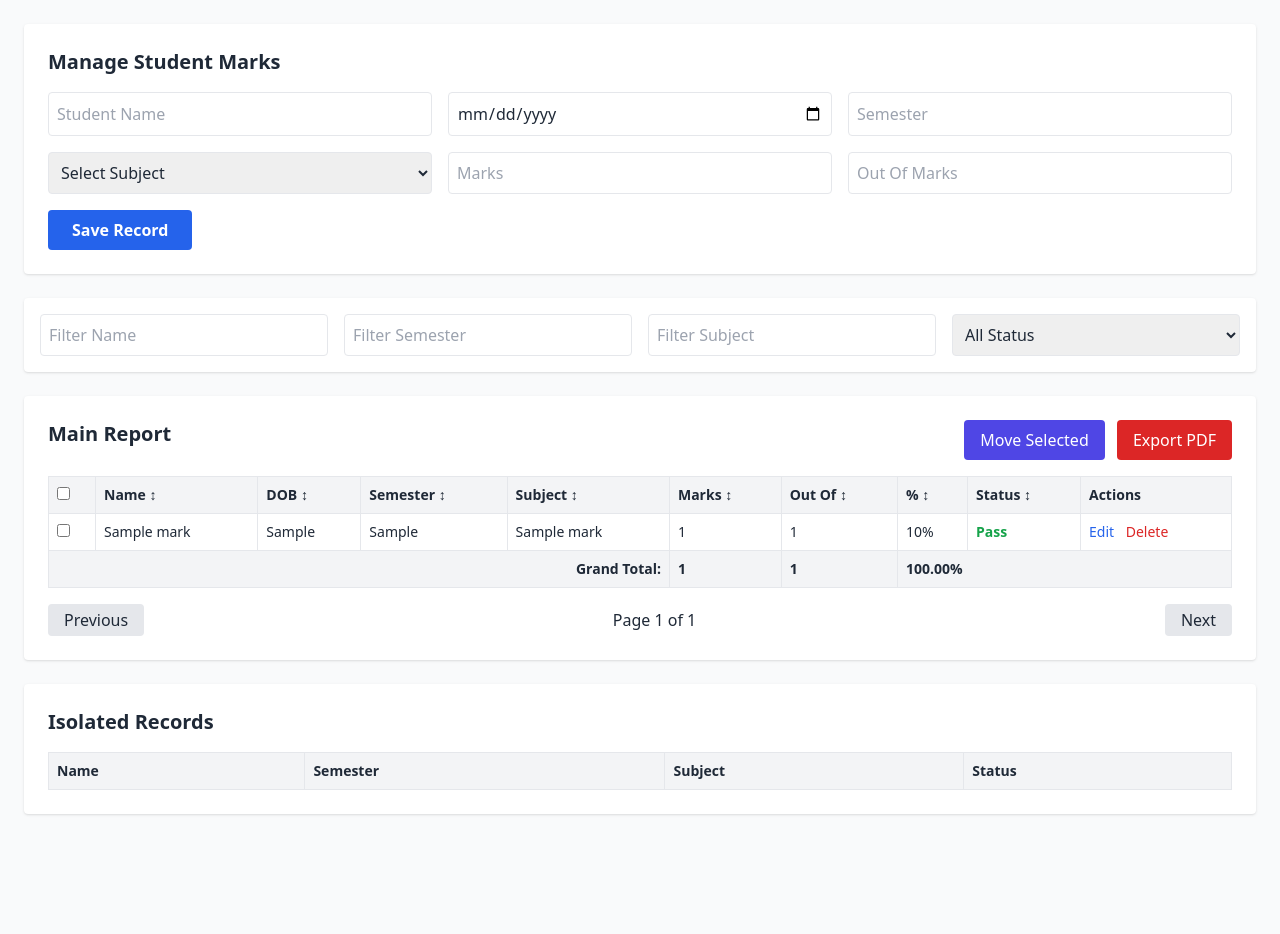
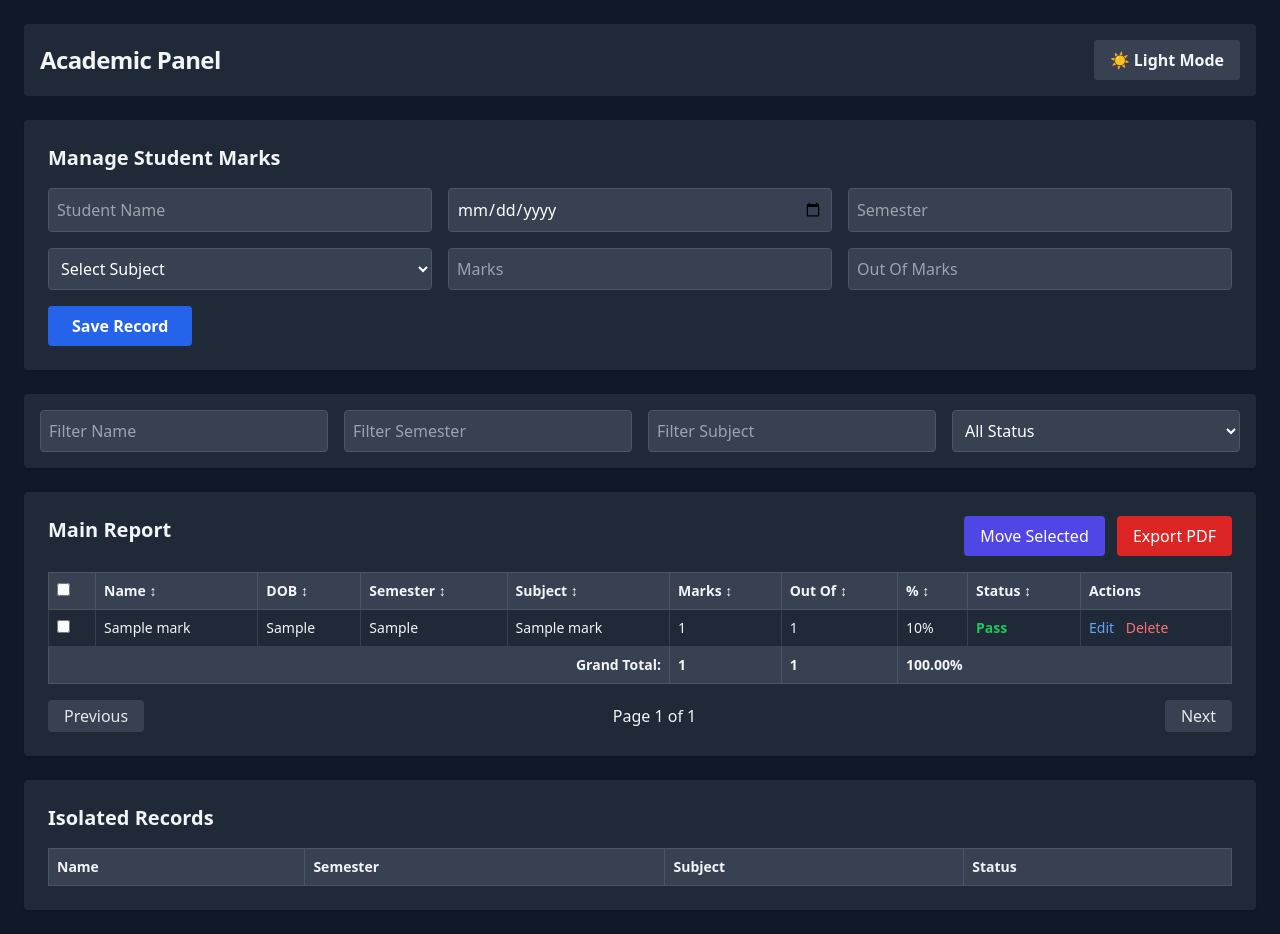
Before and after one commit to enmadourayuga/Student-Marks-Management-System, a Flask app: page / in a window 1280 px wide. Before the commit the page ends 815 px from the top, so only its background shows below. Run offline with Flask 3, Linux system fonts and the light colour scheme; tables that the repository leaves empty hold one stand-in row (values such as "Sample post"); lists and menus that the app fills with data are empty; some libraries are stand-ins or nearby versions.

Commit message:
Enhance dark mode support and UI elements
Updated HTML structure for dark mode support and improved accessibility features. Enhanced button styles and form inputs for better user experience.

```diff
--- a/templates/index.html
+++ b/templates/index.html
@@ -1,97 +1,110 @@
 <!DOCTYPE html>
-<html lang="en">
+<html lang="en" class="dark">
 <head>
     <meta charset="UTF-8">
     <title>Student Marks Management</title>
     <script src="https://cdn.tailwindcss.com"></script>
+    <script>
+        // Configure Tailwind to support class-based dark mode switching
+        tailwind.config = {
+            darkMode: 'class'
+        }
+    </script>
     <script src="https://cdnjs.cloudflare.com/ajax/libs/jspdf/2.5.1/jspdf.umd.min.js"></script>
     <script src="https://cdnjs.cloudflare.com/ajax/libs/jspdf-autotable/3.5.23/jspdf.plugin.autotable.min.js"></script>
 </head>
-<body class="bg-gray-50 p-6 text-gray-800">
+<body class="bg-gray-50 text-gray-800 p-6 transition-colors duration-200 dark:bg-gray-900 dark:text-gray-100">
     <div class="max-w-7xl mx-auto space-y-6">
 
-        <div class="bg-white p-6 rounded shadow">
+        <div class="flex justify-between items-center bg-white p-4 rounded shadow dark:bg-gray-800 dark:shadow-none">
+            <h1 class="text-2xl font-bold tracking-tight">Academic Panel</h1>
+            <button id="themeBtn" onclick="toggleTheme()" class="bg-gray-200 text-gray-800 font-semibold px-4 py-2 rounded transition-colors dark:bg-gray-700 dark:text-gray-100 hover:opacity-90">
+                ☀️ Light Mode
+            </button>
+        </div>
+
+        <div class="bg-white p-6 rounded shadow dark:bg-gray-800">
             <h2 class="text-xl font-bold mb-4">Manage Student Marks</h2>
             <form id="marksForm" class="grid grid-cols-3 gap-4">
                 <input type="hidden" id="recordId">
-                <input type="text" id="name" placeholder="Student Name" required class="border p-2 rounded">
-                <input type="date" id="dob" required class="border p-2 rounded">
-                <input type="text" id="semester" placeholder="Semester" required class="border p-2 rounded">
-                <select id="subject" required class="border p-2 rounded">
+                <input type="text" id="name" placeholder="Student Name" required class="border p-2 rounded dark:bg-gray-700 dark:border-gray-600 dark:text-white">
+                <input type="date" id="dob" required class="border p-2 rounded dark:bg-gray-700 dark:border-gray-600 dark:text-white">
+                <input type="text" id="semester" placeholder="Semester" required class="border p-2 rounded dark:bg-gray-700 dark:border-gray-600 dark:text-white">
+                <select id="subject" required class="border p-2 rounded dark:bg-gray-700 dark:border-gray-600 dark:text-white">
                     <option value="">Select Subject</option>
-                    <option value="Mathematics">Mathematics</option>
+                    <option value="Probability">Probability</option>
                     <option value="Physics">Physics</option>
-                    <option value="Computer Science">Computer Science</option>
+                    <option value="Python">Python</option>
                 </select>
-                <input type="number" id="marks" placeholder="Marks" required class="border p-2 rounded">
-                <input type="number" id="out_of" placeholder="Out Of Marks" required class="border p-2 rounded">
+                <input type="number" id="marks" placeholder="Marks" required class="border p-2 rounded dark:bg-gray-700 dark:border-gray-600 dark:text-white">
+                <input type="number" id="out_of" placeholder="Out Of Marks" required class="border p-2 rounded dark:bg-gray-700 dark:border-gray-600 dark:text-white">
                 <div class="col-span-3">
-                    <button type="submit" class="bg-blue-600 text-white px-6 py-2 rounded font-semibold">Save Record</button>
+                    <button type="submit" class="bg-blue-600 text-white px-6 py-2 rounded font-semibold hover:bg-blue-700">Save Record</button>
                 </div>
             </form>
         </div>
 
-        <div class="bg-white p-4 rounded shadow flex gap-4">
-            <input type="text" id="f_name" placeholder="Filter Name" class="border p-2 rounded w-full" oninput="renderTable()">
-            <input type="text" id="f_sem" placeholder="Filter Semester" class="border p-2 rounded w-full" oninput="renderTable()">
-            <input type="text" id="f_sub" placeholder="Filter Subject" class="border p-2 rounded w-full" oninput="renderTable()">
-            <select id="f_status" class="border p-2 rounded w-full" onchange="renderTable()">
+        <div class="bg-white p-4 rounded shadow flex gap-4 dark:bg-gray-800">
+            <input type="text" id="f_name" placeholder="Filter Name" class="border p-2 rounded w-full dark:bg-gray-700 dark:border-gray-600 dark:text-white" oninput="renderTable()">
+            <input type="text" id="f_sem" placeholder="Filter Semester" class="border p-2 rounded w-full dark:bg-gray-700 dark:border-gray-600 dark:text-white" oninput="renderTable()">
+            <input type="text" id="f_sub" placeholder="Filter Subject" class="border p-2 rounded w-full dark:bg-gray-700 dark:border-gray-600 dark:text-white" oninput="renderTable()">
+            <select id="f_status" class="border p-2 rounded w-full dark:bg-gray-700 dark:border-gray-600 dark:text-white" onchange="renderTable()">
                 <option value="All">All Status</option>
                 <option value="Pass">Pass</option>
                 <option value="Fail">Fail</option>
             </select>
         </div>
 
-        <div class="bg-white p-6 rounded shadow">
+        <div class="bg-white p-6 rounded shadow dark:bg-gray-800">
             <div class="flex justify-between mb-4">
                 <h2 class="text-xl font-bold">Main Report</h2>
                 <div>
-                    <button onclick="moveData()" class="bg-indigo-600 text-white px-4 py-2 rounded mr-2">Move Selected</button>
-                    <button onclick="exportPDF()" class="bg-red-600 text-white px-4 py-2 rounded">Export PDF</button>
+                    <button onclick="moveData()" class="bg-indigo-600 text-white px-4 py-2 rounded mr-2 hover:bg-indigo-700">Move Selected</button>
+                    <button onclick="exportPDF()" class="bg-red-600 text-white px-4 py-2 rounded hover:bg-red-700">Export PDF</button>
                 </div>
             </div>
-            <table class="w-full border text-sm text-left">
-                <thead class="bg-gray-100">
+            <table class="w-full border text-sm text-left dark:border-gray-700">
+                <thead class="bg-gray-100 dark:bg-gray-700">
                     <tr>
-                        <th class="p-2 border"><input type="checkbox" id="selectAll" onchange="toggleAll(this)"></th>
-                        <th class="p-2 border cursor-pointer" onclick="setSort('name')">Name ↕</th>
-                        <th class="p-2 border cursor-pointer" onclick="setSort('dob')">DOB ↕</th>
-                        <th class="p-2 border cursor-pointer" onclick="setSort('semester')">Semester ↕</th>
-                        <th class="p-2 border cursor-pointer" onclick="setSort('subject')">Subject ↕</th>
-                        <th class="p-2 border cursor-pointer" onclick="setSort('marks')">Marks ↕</th>
-                        <th class="p-2 border cursor-pointer" onclick="setSort('out_of')">Out Of ↕</th>
-                        <th class="p-2 border cursor-pointer" onclick="setSort('percentage')">% ↕</th>
-                        <th class="p-2 border cursor-pointer" onclick="setSort('status')">Status ↕</th>
-                        <th class="p-2 border">Actions</th>
+                        <th class="p-2 border dark:border-gray-600"><input type="checkbox" id="selectAll" onchange="toggleAll(this)"></th>
+                        <th class="p-2 border cursor-pointer dark:border-gray-600" onclick="setSort('name')">Name ↕</th>
+                        <th class="p-2 border cursor-pointer dark:border-gray-600" onclick="setSort('dob')">DOB ↕</th>
+                        <th class="p-2 border cursor-pointer dark:border-gray-600" onclick="setSort('semester')">Semester ↕</th>
+                        <th class="p-2 border cursor-pointer dark:border-gray-600" onclick="setSort('subject')">Subject ↕</th>
+                        <th class="p-2 border cursor-pointer dark:border-gray-600" onclick="setSort('marks')">Marks ↕</th>
+                        <th class="p-2 border cursor-pointer dark:border-gray-600" onclick="setSort('out_of')">Out Of ↕</th>
+                        <th class="p-2 border cursor-pointer dark:border-gray-600" onclick="setSort('percentage')">% ↕</th>
+                        <th class="p-2 border cursor-pointer dark:border-gray-600" onclick="setSort('status')">Status ↕</th>
+                        <th class="p-2 border dark:border-gray-600">Actions</th>
                     </tr>
                 </thead>
                 <tbody id="tableBody"></tbody>
-                <tfoot class="bg-gray-100 font-bold">
+                <tfoot class="bg-gray-100 font-bold dark:bg-gray-700">
                     <tr>
-                        <td colspan="5" class="p-2 border text-right">Grand Total:</td>
-                        <td id="tMarks" class="p-2 border">0</td>
-                        <td id="tOutOf" class="p-2 border">0</td>
-                        <td id="tPct" colspan="3" class="p-2 border">0%</td>
+                        <td colspan="5" class="p-2 border text-right dark:border-gray-600">Grand Total:</td>
+                        <td id="tMarks" class="p-2 border dark:border-gray-600">0</td>
+                        <td id="tOutOf" class="p-2 border dark:border-gray-600">0</td>
+                        <td id="tPct" colspan="3" class="p-2 border dark:border-gray-600">0%</td>
                     </tr>
                 </tfoot>
             </table>
 
             <div class="flex justify-between items-center mt-4">
-                <button onclick="changePage(-1)" class="bg-gray-200 px-4 py-1 rounded">Previous</button>
+                <button onclick="changePage(-1)" class="bg-gray-200 text-gray-800 px-4 py-1 rounded dark:bg-gray-700 dark:text-gray-200">Previous</button>
                 <span id="pageIndicator">Page 1</span>
-                <button onclick="changePage(1)" class="bg-gray-200 px-4 py-1 rounded">Next</button>
+                <button onclick="changePage(1)" class="bg-gray-200 text-gray-800 px-4 py-1 rounded dark:bg-gray-700 dark:text-gray-200">Next</button>
             </div>
         </div>
 
-        <div class="bg-white p-6 rounded shadow">
+        <div class="bg-white p-6 rounded shadow dark:bg-gray-800">
             <h2 class="text-xl font-bold mb-4">Isolated Records</h2>
-            <table class="w-full border text-sm text-left">
-                <thead class="bg-gray-100">
+            <table class="w-full border text-sm text-left dark:border-gray-700">
+                <thead class="bg-gray-100 dark:bg-gray-700">
                     <tr>
-                        <th class="p-2 border">Name</th>
-                        <th class="p-2 border">Semester</th>
-                        <th class="p-2 border">Subject</th>
-                        <th class="p-2 border">Status</th>
+                        <th class="p-2 border dark:border-gray-600">Name</th>
+                        <th class="p-2 border dark:border-gray-600">Semester</th>
+                        <th class="p-2 border dark:border-gray-600">Subject</th>
+                        <th class="p-2 border dark:border-gray-600">Status</th>
                     </tr>
                 </thead>
                 <tbody id="movedBody"></tbody>
@@ -106,7 +119,21 @@
         let page = 1;
         const perPage = 5;
 
-        // Fetch & Render
+        // Theme Toggle Logic Engine
+        function toggleTheme() {
+            const htmlElement = document.documentElement;
+            const themeBtn = document.getElementById('themeBtn');
+
+            if (htmlElement.classList.contains('dark')) {
+                htmlElement.classList.remove('dark');
+                themeBtn.innerText = '🌙 Dark Mode';
+            } else {
+                htmlElement.classList.add('dark');
+                themeBtn.innerText = '☀️ Light Mode';
+            }
+        }
+
+        // Fetch & Render Engine
         async function loadData() {
             const res = await fetch('/api/marks');
             dbData = await res.json();
@@ -129,14 +156,12 @@
                 });
             }
 
-            // Totals
             let tM = 0, tO = 0;
             filtered.forEach(d => { tM += d.marks; tO += d.out_of; });
             document.getElementById('tMarks').innerText = tM;
             document.getElementById('tOutOf').innerText = tO;
             document.getElementById('tPct').innerText = tO ? ((tM/tO)*100).toFixed(2) + '%' : '0%';
 
-            // Pagination
             const maxPage = Math.ceil(filtered.length / perPage) || 1;
             if (page > maxPage) page = maxPage;
             document.getElementById('pageIndicator').innerText = `Page ${page} of ${maxPage}`;
@@ -146,25 +171,24 @@
             tbody.innerHTML = '';
             paged.forEach(row => {
                 tbody.innerHTML += `
-                    <tr>
-                        <td class="p-2 border"><input type="checkbox" class="row-cb" data-id="${row.id}" data-status="${row.status}" onchange="checkCbLogic(this)"></td>
-                        <td class="p-2 border">${row.name}</td>
-                        <td class="p-2 border">${row.dob}</td>
-                        <td class="p-2 border">${row.semester}</td>
-                        <td class="p-2 border">${row.subject}</td>
-                        <td class="p-2 border">${row.marks}</td>
-                        <td class="p-2 border">${row.out_of}</td>
-                        <td class="p-2 border">${row.percentage}%</td>
-                        <td class="p-2 border font-bold ${row.status === 'Pass' ? 'text-green-600' : 'text-red-600'}">${row.status}</td>
-                        <td class="p-2 border space-x-2">
-                            <button onclick="editRow(${row.id})" class="text-blue-600">Edit</button>
-                            <button onclick="deleteRow(${row.id})" class="text-red-600">Delete</button>
+                    <tr class="border-b dark:border-gray-700">
+                        <td class="p-2 border dark:border-gray-700"><input type="checkbox" class="row-cb" data-id="${row.id}" data-status="${row.status}" onchange="checkCbLogic(this)"></td>
+                        <td class="p-2 border dark:border-gray-700">${row.name}</td>
+                        <td class="p-2 border dark:border-gray-700">${row.dob}</td>
+                        <td class="p-2 border dark:border-gray-700">${row.semester}</td>
+                        <td class="p-2 border dark:border-gray-700">${row.subject}</td>
+                        <td class="p-2 border dark:border-gray-700">${row.marks}</td>
+                        <td class="p-2 border dark:border-gray-700">${row.out_of}</td>
+                        <td class="p-2 border dark:border-gray-700">${row.percentage}%</td>
+                        <td class="p-2 border dark:border-gray-700 font-bold ${row.status === 'Pass' ? 'text-green-500' : 'text-red-500'}">${row.status}</td>
+                        <td class="p-2 border dark:border-gray-700 space-x-2">
+                            <button onclick="editRow(${row.id})" class="text-blue-400 hover:underline">Edit</button>
+                            <button onclick="deleteRow(${row.id})" class="text-red-400 hover:underline">Delete</button>
                         </td>
                     </tr>`;
             });
         }
 
-        // Form Submit
         document.getElementById('marksForm').onsubmit = async (e) => {
             e.preventDefault();
             const payload = {
@@ -185,7 +209,6 @@
             else { document.getElementById('marksForm').reset(); loadData(); }
         };
 
-        // Actions
         async function deleteRow(id) {
             if (confirm("Delete this record?")) {
                 await fetch(`/api/marks/${id}`, {method: 'DELETE'});
@@ -210,12 +233,14 @@
             renderTable();
         }
 
-        // Checkbox Logic constraints
         function checkCbLogic(el) {
-            const cbs = Array.from(document.querySelectorAll('.row-cb:checked'));
-            if (!cbs.length) return;
-            const baseStatus = cbs[0].dataset.status;
-            if (el.dataset.status !== baseStatus) {
+            const checkedBoxes = Array.from(document.querySelectorAll('.row-cb:checked'));
+            if (checkedBoxes.length <= 1) return;
+
+            const statuses = checkedBoxes.map(cb => cb.dataset.status);
+            const hasMixedStatuses = statuses.includes('Pass') && statuses.includes('Fail');
+
+            if (hasMixedStatuses) {
                 alert("Pass and Fail students cannot be selected simultaneously.");
                 el.checked = false;
             }
@@ -223,29 +248,45 @@
 
         function toggleAll(master) {
             const cbs = document.querySelectorAll('.row-cb');
-            let target = null;
+            if (!master.checked) {
+                cbs.forEach(cb => cb.checked = false);
+                return;
+            }
+            if (cbs.length === 0) return;
+            const targetStatus = cbs[0].dataset.status;
             cbs.forEach(cb => {
-                if (master.checked) {
-                    if (!target) target = cb.dataset.status;
-                    cb.checked = (cb.dataset.status === target);
-                } else cb.checked = false;
+                if (cb.dataset.status === targetStatus) cb.checked = true;
+                else cb.checked = false;
             });
         }
 
-        // Move Data
         function moveData() {
-            document.querySelectorAll('.row-cb:checked').forEach(cb => {
+            const checkedBoxes = Array.from(document.querySelectorAll('.row-cb:checked'));
+            if (checkedBoxes.length === 0) return;
+
+            const statuses = checkedBoxes.map(cb => cb.dataset.status);
+            if (statuses.includes('Pass') && statuses.includes('Fail')) {
+                alert("Transaction Aborted: Mixed status categories detected.");
+                return;
+            }
+
+            checkedBoxes.forEach(cb => {
                 const idx = dbData.findIndex(x => x.id == cb.dataset.id);
                 if (idx > -1) movedData.push(dbData.splice(idx, 1)[0]);
             });
             document.getElementById('selectAll').checked = false;
 
             const mb = document.getElementById('movedBody');
-            mb.innerHTML = movedData.map(r => `<tr><td class="p-2 border">${r.name}</td><td class="p-2 border">${r.semester}</td><td class="p-2 border">${r.subject}</td><td class="p-2 border">${r.status}</td></tr>`).join('');
+            mb.innerHTML = movedData.map(r => `
+                <tr class="border-b dark:border-gray-700">
+                    <td class="p-2 border dark:border-gray-700">${r.name}</td>
+                    <td class="p-2 border dark:border-gray-700">${r.semester}</td>
+                    <td class="p-2 border dark:border-gray-700">${r.subject}</td>
+                    <td class="p-2 border dark:border-gray-700 font-bold ${r.status === 'Pass' ? 'text-green-500' : 'text-red-500'}">${r.status}</td>
+                </tr>`).join('');
             renderTable();
         }
 
-        // PDF Generation
         function exportPDF() {
             const doc = new window.jspdf.jsPDF();
             doc.text("Student Mark Sheet", 14, 15);
```
